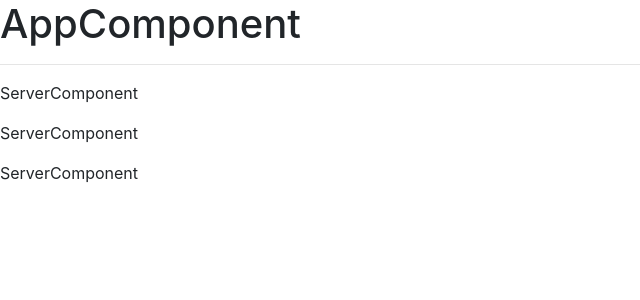
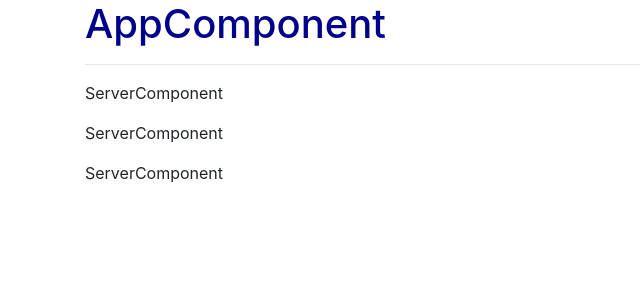
Before and after one commit to 3atharvkurdukar/first-angular-app, an Angular app: page / in a window 1280 px wide. Shown: the top 300 px of the page, without its empty margins (0-640 px from the left). Built offline with nearby package versions, Linux system fonts and the light colour scheme.

Commit message:
Using component templates and styles

```diff
--- a/src/app/app.component.css
+++ b/src/app/app.component.css
@@ -0,0 +1,3 @@
+h1 {
+  color: darkblue;
+}
--- a/src/app/app.component.html
+++ b/src/app/app.component.html
@@ -1,3 +1,9 @@
-<h1>AppComponent</h1>
-<hr>
-<app-servers></app-servers>
+<div class="container">
+  <div class="row">
+    <div class="col-sm-12">
+      <h1>AppComponent</h1>
+      <hr>
+      <app-servers></app-servers>
+    </div>
+  </div>
+</div>
--- a/src/app/app.component.ts
+++ b/src/app/app.component.ts
@@ -3,6 +3,7 @@ import { Component } from '@angular/core';
 @Component({
   selector: 'app-root',
   templateUrl: './app.component.html',
+  // styles: ['h1 { color: red; }'],
   styleUrls: ['./app.component.css']
 })
 export class AppComponent {
--- a/src/app/servers/servers.component.ts
+++ b/src/app/servers/servers.component.ts
@@ -2,6 +2,7 @@ import { Component, OnInit } from '@angular/core';
 
 @Component({
   selector: 'app-servers',
+  // template: '<app-server></app-server><app-server></app-server>'
   templateUrl: './servers.component.html',
   styleUrls: ['./servers.component.css']
 })
```
